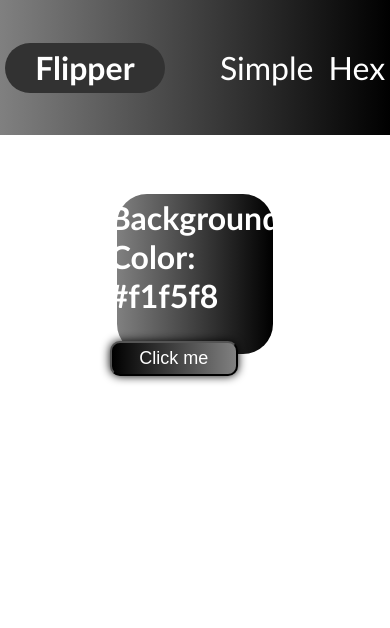
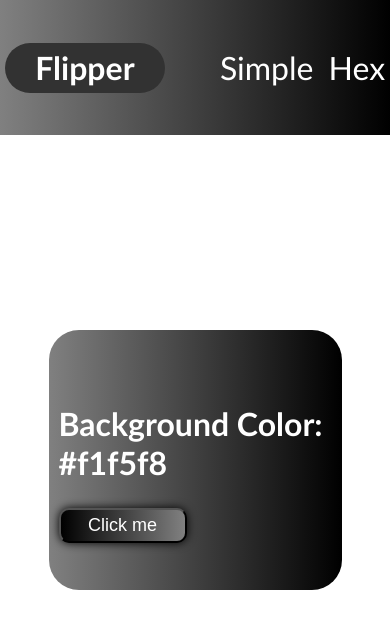
Before and after one commit to JCorts1/color_flipper, a plain HTML site: page index.html in a window 390 px wide. Drawn offline with Linux system fonts and the light colour scheme.

Commit message:
Responsive has been added

```diff
--- a/styles.css
+++ b/styles.css
@@ -53,14 +53,15 @@ ul li a {
 }
 
 main {
+    padding: 10px;
     display: flex;
     justify-content: center;
     align-items: center;
-    margin-top: 15%;
+    margin-top: 50%;
     background-image: linear-gradient(to right, grey, black);
-    width: 40%;
+    width: 70%;
     border-radius: 30px;
-    height: 10rem;
+    height: 15rem;
 }
 
 h2 {
@@ -83,3 +84,10 @@ button:hover {
     box-shadow: 0 0 20px rgba(255, 255, 255, 0.5);
     border-color: #fff;
 }
+
+@media only screen and (min-width: 768px) {
+    main {
+        margin-top: 15%;
+        width: 40%;
+    }
+}
```
